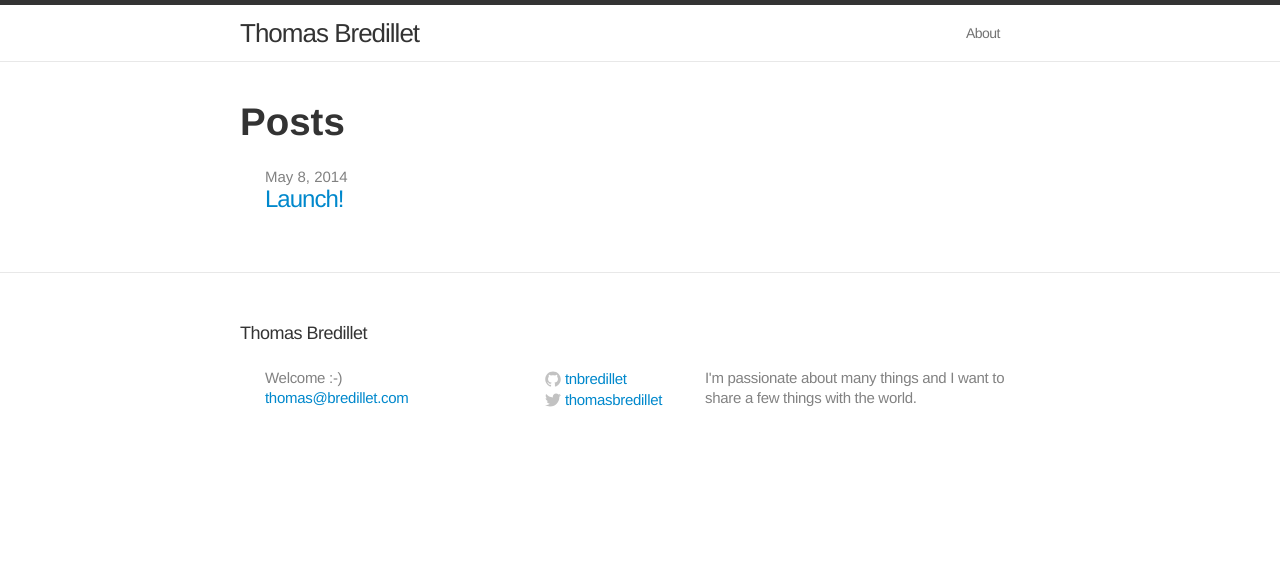
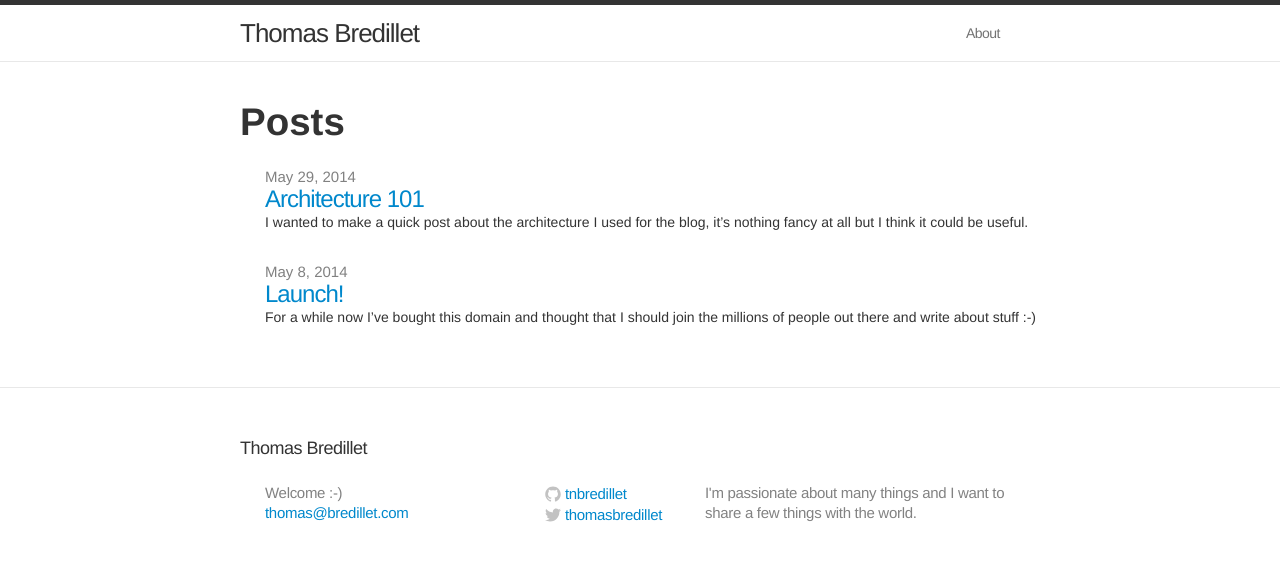
Before and after one commit to tnbred/tnbred.github.io, a Jekyll site: the page built from index.html, in a window 1280 px wide. Shown: the top 561 px of the page. Built offline with Jekyll 4.4.1, drawn with Linux system fonts in a browser that asks for light colours; nearby versions of some CDN libraries; some of the changed lines change nothing that is shown.

Commit message:
first draft

````diff
--- /dev/null
+++ b/_posts/2014-05-29-architecture-I.markdown
@@ -0,0 +1,80 @@
+---
+layout: post
+title:  "Architecture 101"
+date:   2014-05-29 01:45:15
+---
+
+I wanted to make a quick post about the architecture I used for the blog, it's nothing fancy at all but I think it could be useful.
+
++  [GoDaddy](http://www.godaddy.com/)
++  [AWS Route53](https://aws.amazon.com/documentation/route53/)
++  [Jekyll](http://jekyllrb.com/)
++  [AWS S3](https://aws.amazon.com/documentation/s3/)]
++  [GitHub Pages](https://pages.github.com/)
++  [Twitter Bootstrap](http://getbootstrap.com/)
+
+### Step 1 : GoDaddy
+
+If you want a custom domain name ( like thomasbredillet.com ) then you'll have to pay for it somewhere. I chose godaddy because it's cheap and I've used it before. It's also very easy to use AWS Route 53 nameservers instead of GoDaddys' nameservers. And if you're not convinced you can check out what they think on [HN](https://news.ycombinator.com/item?id=2738574)
+I simply bought the domain and when I was done setting up AWS Route 53 I went in the console and replaced the nameservers with the ones from Route 53 :-)
+
+![GoDaddy name servers](/img/img1.png)
+
+### Step 2 : Amazon Web Service - Route53
+
+Now that we need to create the record for our blog in Route 53, just create the new hosted zone using the domain name you have. Once that's done you'll have access to those nameservers you need to feed into godaddy ( or your favorite registar ) right here :
+
+![Route 53 name servers](/img/img2.png)
+
+Great! Now when someone goes to thomasbredillet.com or any subdomain ( like sefishfes.thomasbredillet.com or www.thomasbredillet.com ) it redirects to the route 53 name servers which routes to ... nothing ! Don't worry we'll take care of that soon.
+
+### Step 3 : Amazon Web Service - S3
+
+We'll use S3 static web hosting for only one reason, do make a redirection from thomasbredillet.com to www.thomasbredillet.com indeed I don't want people to access my website without www for two main reasons :
+
+1.  Using a custom domain with Github Pages means that you have to redirect to the github page at some point and you can do that using either an A record (using the IP address) which is terrible ( this IP address can easily change for example ) or you can do it the right way and use a CNAME which is going to send the incoming requests to tnbredillet.github.io for example. You want to use the CNAME because it's permanent and because you'll go through Githubs' CDN which is going to make your site faster.
+2.  For SEO reason, having the same content under thomasbredillet.com/post/1 and www.thomasbredillet.com/post/1 is duplicate content and that will affect your ranking negatively.
+
+Unfortunately there's no direct way to do that with Route 53 alone ( at the time of this post anyway ) therefore we'll have to make a quick and dirty hack around the issue using S3 static webhosting.
+Go to S3, create a new bucket using your domain's name ( in my case thomasbredillet.com ) then click on the name of this bucket, don't go inside the bucket stay on the higher level view and on the right panel, in the properties enable the static web hosting.
+
+![S3 static web hosting](/img/img3.png)
+
+Now that you've done that we'll create an html file called index.html with the following code :
+
+```<meta http-equiv="refresh" content="0; url=http://www.thomasbredillet.com/"> ```
+
+Yep that's not that big, all it does is redirect to your domain with a www.
+
+And we're done with S3.
+
+### Step 4 : Back to Route 53
+
+Let's go back to route 53 and create the top domain A record that sends yourdomain.com to your S3 bucket ( select it in the dropdown list ).
+
+![Route 53 redirection](/img/img4.png)
+
+And voila! All requests coming to our domain is going to be sent to the S3 html which is redirecting to www.yourdomain.com which still leads to nowhere.
+
+### Step 5 : Jekyll/Github Pages
+
+Finally it's time to create our blog! Go to your github account ( or create one if you don't have one - it's fun ) and create a new repo with yourgithubname.github.io !
+
+On your computer install Jekyll and initiate a new jekyll using jekyll new yourgithubname.github.io
+
+Go in that new directory create a new file called CNAME ( no extension ) with only one line :
+
+ ```www.yourdomain.com```
+
+and that is the code of your blog :-) You can push it to your repo!
+
+After a few minutes ( the CNAME takes some time to propagate for me which is understandable ) your site should be up and running on yourdomain.com.
+
+### Step 6 : Bootstrap/Customisation/Etc...
+
+Well now everything is there and running all you need to do to update your blog is to write new content and push it on your github repository.
+
+If you don't like the design Jekyll comes with there are a few ways you could customize your blog :
+
+1.  Use a theme ( there are plenty of cool jekyll themes ) you can find a list of them [here](http://jekyllthemes.org/)
+2.  DYI. In my case I downloaded JQuery,Twitter Bootstrap, Google Analytics and included Google Fonts and I plan to make something a bit customized with it, I'm no designer ( you could probably tell ) but I think it's fun to do it anyway :-)
--- a/index.html
+++ b/index.html
@@ -11,6 +11,7 @@ layout: default
       <li>
         <span class="post-date">{{ post.date | date: "%b %-d, %Y" }}</span>
         <a class="post-link" href="{{ post.url | prepend: site.baseurl }}">{{ post.title }}</a>
+        {{ post.excerpt }}
       </li>
     {% endfor %}
   </ul>
````
Also changed, not shown: img/img1.png (added), img/img2.png (added), img/img3.png (added), img/img4.png (added), 1 other file.
